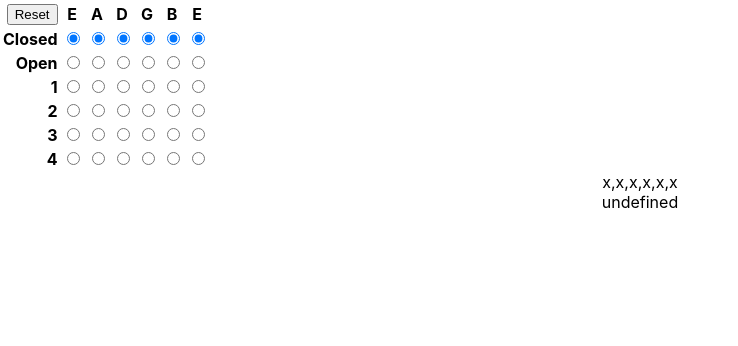
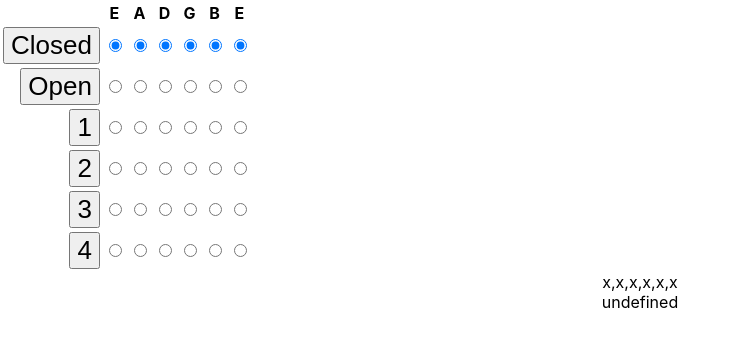
Before and after one commit to BenMcLean/Chord2Arpeggio, a React (Vite) app: page / in a window 1280 px wide. Shown: the top 346 px of the page, without its empty margins (0-738 px from the left). Built offline with nearby package versions, Linux system fonts and the light colour scheme.

Commit message:
reset buttons

```diff
--- a/src/Chord2Arpeggio.tsx
+++ b/src/Chord2Arpeggio.tsx
@@ -16,7 +16,11 @@ export class Chord2Arpeggio extends React.Component<{}, State> {
 		fingers: [0, 0, 0, 0, 0, 0],
 		chord: undefined,
 	};
-	onFingerChange = (e: React.FormEvent<HTMLInputElement>): void => {
+	reset = (fingers: number[]): void => {
+		this.setState({ fingers: fingers });
+		this.findChord();
+	};
+	onFingerClick = (e: React.FormEvent<HTMLInputElement>): void => {
 		let fingers = this.state.fingers;
 		fingers[parseInt(e.currentTarget.value.charAt(1))] = parseInt(
 			e.currentTarget.value.charAt(0)
@@ -42,9 +46,7 @@ export class Chord2Arpeggio extends React.Component<{}, State> {
 					<form>
 						<table>
 							<tr>
-								<th style={{ textAlign: "right" }}>
-									<input type="reset" />
-								</th>
+								<th />
 								<th scope="col">E</th>
 								<th scope="col">A</th>
 								<th scope="col">D</th>
@@ -56,7 +58,14 @@ export class Chord2Arpeggio extends React.Component<{}, State> {
 								return (
 									<tr key={fret}>
 										<th scope="row" style={{ textAlign: "right" }}>
-											{fretNames[fret]}
+											<button
+												type="button"
+												onClick={() => {
+													this.reset([fret, fret, fret, fret, fret, fret]);
+												}}
+											>
+												{fretNames[fret]}
+											</button>
 										</th>
 										{stringNumbers.map((stringNumber) => {
 											return (
@@ -67,7 +76,7 @@ export class Chord2Arpeggio extends React.Component<{}, State> {
 														name={`string${stringNumber}`}
 														value={`${fret}${stringNumber}`}
 														checked={this.state.fingers[stringNumber] == fret}
-														onChange={this.onFingerChange}
+														onClick={this.onFingerClick}
 													/>
 												</td>
 											);
```
